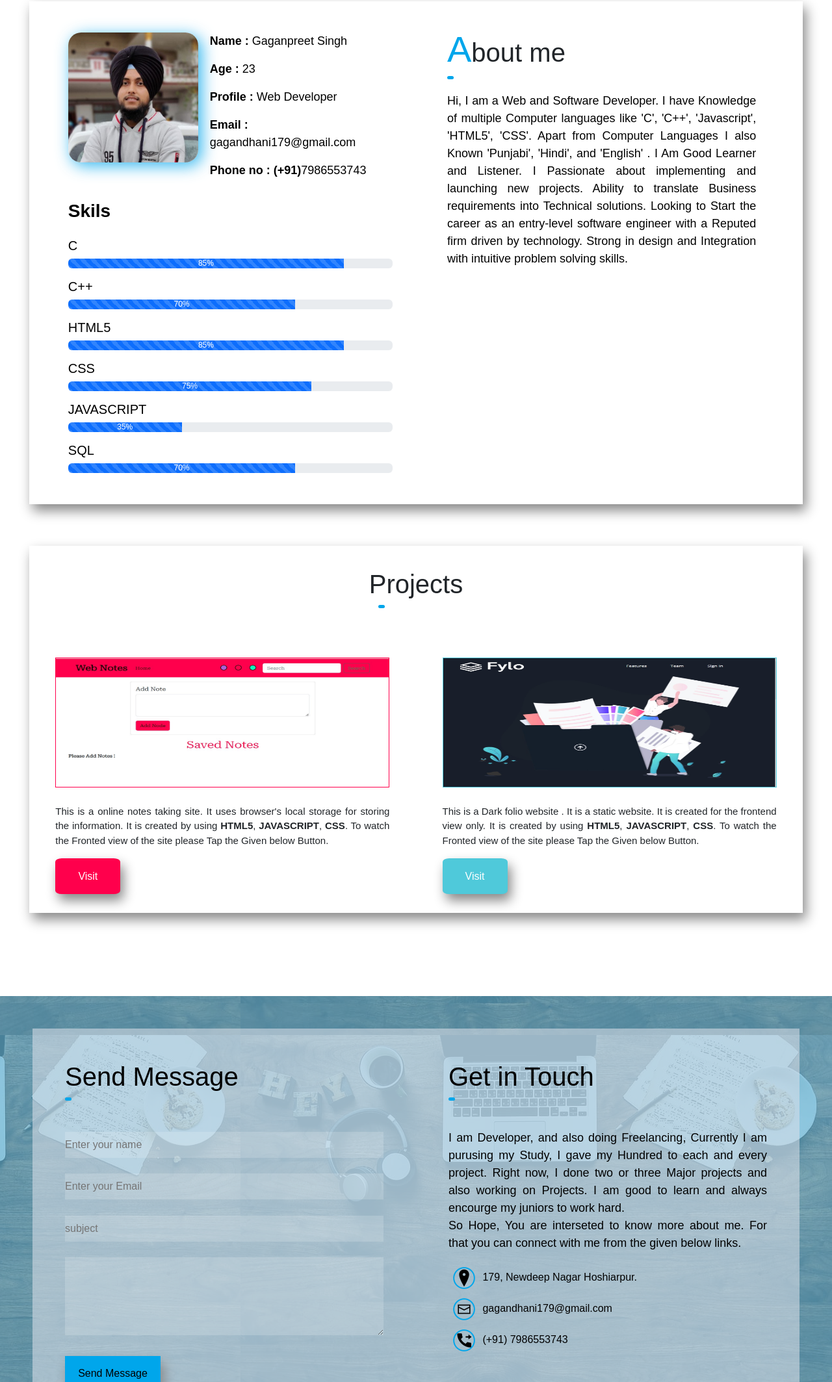
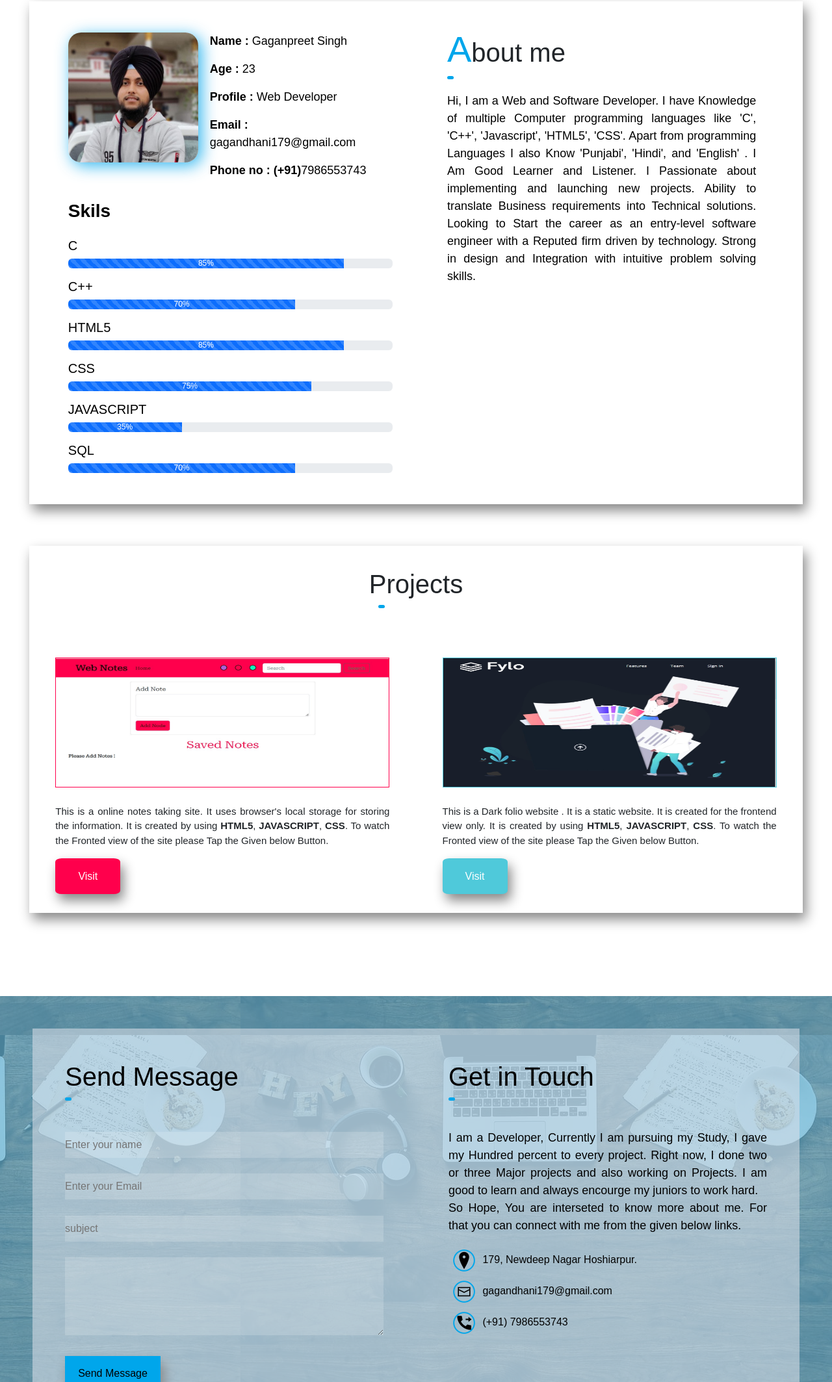
Before and after one commit to gaganpreet-webdeveloper/gaganpreet-webdeveloper.github.io, a plain HTML site: page index.html in a window 1280 px wide. Shown: the part 771-2898 px from the top of the page at 65% size. Drawn offline with nearby package versions, Linux system fonts and the light colour scheme.

Commit message:
update index file

```diff
--- a/index.html
+++ b/index.html
@@ -116,8 +116,8 @@
             <!-- <hr style="width: 160px;"> -->
             <div class="about-me">
                 <p>
-                    Hi, I am a Web and Software Developer. I have Knowledge of multiple Computer languages like 'C', 'C++', 'Javascript', 'HTML5', 'CSS'.
-                    Apart from Computer Languages I also Known 'Punjabi', 'Hindi', and 'English' . I Am Good Learner and Listener. I Passionate about
+                    Hi, I am a Web and Software Developer. I have Knowledge of multiple Computer programming languages like 'C', 'C++', 'Javascript', 'HTML5', 'CSS'.
+                    Apart from programming Languages I also Know 'Punjabi', 'Hindi', and 'English' . I Am Good Learner and Listener. I Passionate about
                     implementing and launching new projects. Ability to translate Business requirements into Technical solutions. Looking to
                     Start the career as an entry-level software engineer with a Reputed firm driven by technology.
                     Strong in design and Integration with intuitive problem solving skills. <br>
@@ -201,11 +201,9 @@
                     <h1 id="getintouch">Get in Touch</h1>
                     <div class="progress" id="progress-underline2"style="width:10px; height: 5px; background-color: rgb(0, 166, 235);"></div>
                     <div class="getintouch">
-                        <p class="touchinfo mt-4">I am  Developer, and also doing Freelancing, Currently I am purusing my Study, I gave my Hundred
-                            to each and every project. Right now, I done two or three Major projects and also working on Projects.
+                        <p class="touchinfo mt-4">I am a Developer, Currently I am pursuing my Study, I gave my Hundred percent to every project. Right now, I done two or three Major projects and also working on Projects.
                             I am good to learn and always encourge my juniors to work hard. <br>
-                            So Hope,  You are interseted to know more about me. For that you can  connect with me
-                            from the given below links.
+                            So Hope,  You are interseted to know more about me. For that you can connect with me from the given below links.
                         </p>
                         <div>
                             <img src="images/icons8-location-48.png" alt="">
```
